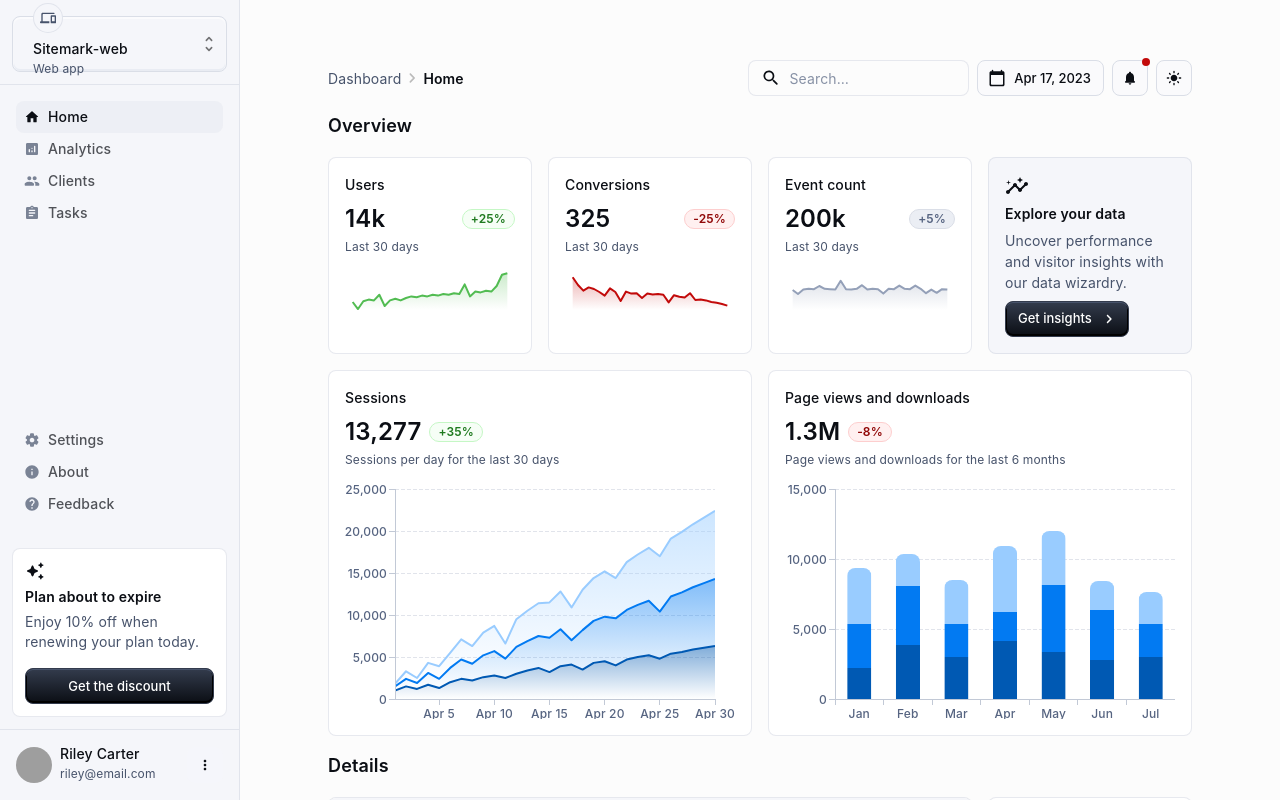
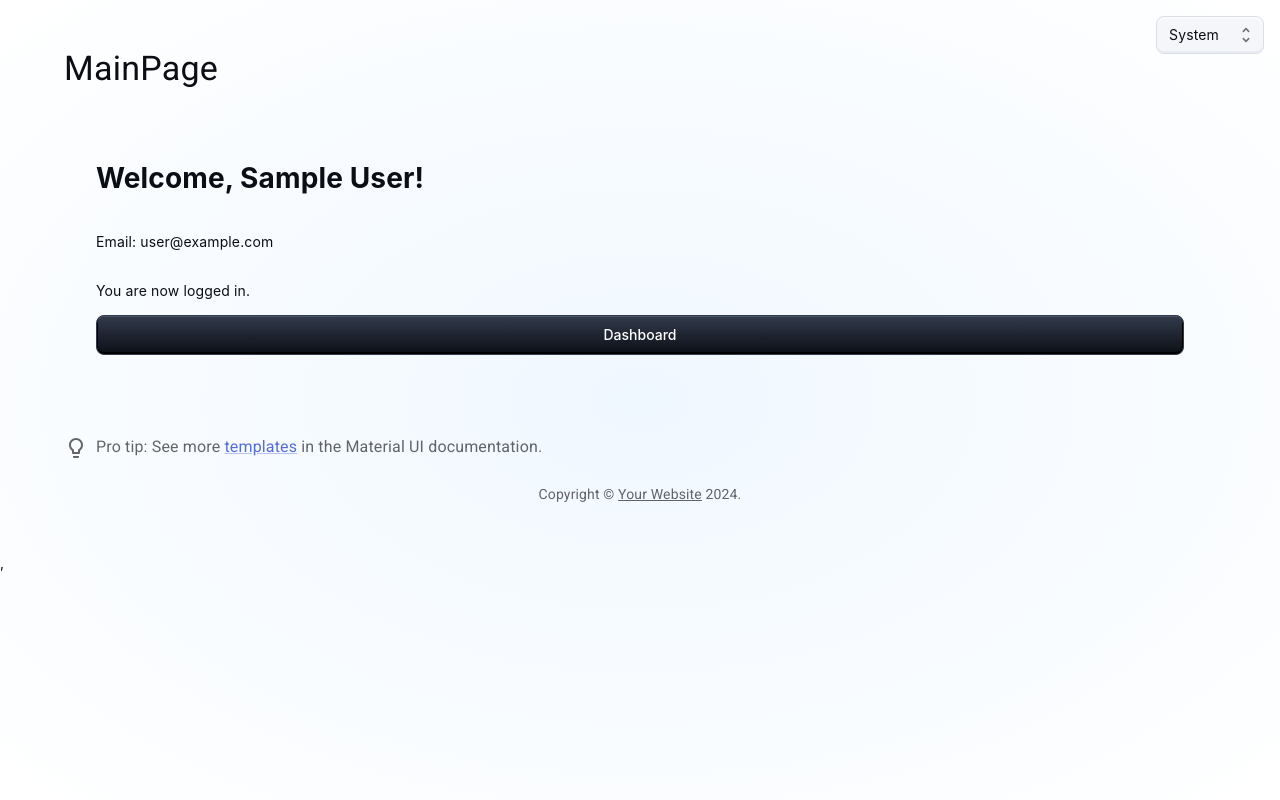
Before and after one commit to jackyhuynh/OrangeFrontend, a React (Vite) app: page /home in a window 1280 px wide. Before the commit this address led to /dashboard. Shown: the top 800 px of the page. Built offline with nearby package versions, Linux system fonts and the light colour scheme; no server answers; sample sign-in values are in the browser's storage; grey boxes are pictures that could not be loaded.

Commit message:
WIP: Dashboard and Main Page is now update

```diff
--- a/src/components/dashboard/Dashboard.tsx
+++ b/src/components/dashboard/Dashboard.tsx
@@ -17,6 +17,9 @@ import SideMenu from "./components/SideMenu";
 import AppNavbar from "./components/Dashboard";
 import Header from "./components/Header";
 import MainGrid from "./components/MainGrid";
+import {getAuth} from "firebase/auth";
+import {Navigate, useNavigate} from "react-router-dom";
+import {useAuthState} from "react-firebase-hooks/auth";
 
 
 const xThemeComponents = {
@@ -26,8 +29,26 @@ const xThemeComponents = {
   ...treeViewCustomizations,
 };
 
+const auth = getAuth();
+
 export default function Dashboard(props: { disableCustomTheme?: boolean }) {
-  return (
+    const navigate = useNavigate(); // Initialize useNavigate
+    const [user, loading, error] = useAuthState(auth);
+    console.log('Auth state:', {user, loading, error});
+
+    if (loading) {
+        return <p>Loading...</p>;
+    }
+
+    if (error) {
+        return <p>Error: {error.message}</p>;
+    }
+
+    if (!user) {
+        return <Navigate to={'/login'} replace={true}/>;
+    }
+
+    return (
     <AppTheme {...props} themeComponents={xThemeComponents}>
       <CssBaseline enableColorScheme />
       <Box sx={{ display: 'flex' }}>
--- a/src/components/main/MainPage.tsx
+++ b/src/components/main/MainPage.tsx
@@ -5,8 +5,34 @@ import {getAuth} from "firebase/auth";
 import {Navigate, useNavigate} from "react-router-dom";
 import Button from "@mui/material/Button";
 import AppTheme from "../../shared-theme/AppTheme";
+import CssBaseline from "@mui/material/CssBaseline";
+import ColorModeSelect from "../../shared-theme/ColorModeSelect";
+import {styled} from "@mui/material/styles";
+import Stack from "@mui/material/Stack";
 
 const auth = getAuth();
+
+const MainContainer = styled(Stack)(({theme}) => ({
+    minHeight: '100%',
+    padding: theme.spacing(2),
+    [theme.breakpoints.up('sm')]: {
+        padding: theme.spacing(4),
+    },
+    '&::before': {
+        content: '""',
+        display: 'block',
+        position: 'absolute',
+        zIndex: -1,
+        inset: 0,
+        backgroundImage:
+            'radial-gradient(ellipse at 50% 50%, hsl(210, 100%, 97%), hsl(0, 0%, 100%))',
+        backgroundRepeat: 'no-repeat',
+        ...theme.applyStyles('dark', {
+            backgroundImage:
+                'radial-gradient(at 50% 50%, hsla(210, 100%, 16%, 0.5), hsl(220, 30%, 5%))',
+        }),
+    },
+}));
 
 export default function MainPage (props: { disableCustomTheme?: boolean }) {
     const navigate = useNavigate(); // Initialize useNavigate
@@ -26,9 +52,11 @@ export default function MainPage (props: { disableCustomTheme?: boolean }) {
         return <Navigate to="/login" replace={true}/>;
     }
 
-    // @ts-ignore
     return (
         <AppTheme{...props}>
+            <CssBaseline enableColorScheme/>
+            <MainContainer direction="column" justifyContent="space-between">
+                <ColorModeSelect sx={{position: 'fixed', top: '1rem', right: '1rem'}}/>
                 <h1>Welcome, {user.displayName}!</h1>
                 <p>Email: {user.email}</p>
                 <p>You are now logged in.</p>
@@ -36,10 +64,13 @@ export default function MainPage (props: { disableCustomTheme?: boolean }) {
                     type="submit"
                     fullWidth
                     variant="contained"
-                onClick={navigate('/dashboard')}
+                    onClick={() => navigate('/dashboard')}
                 >
                     Dashboard
                 </Button>
+
+            </MainContainer>
+
         </AppTheme>
 
 );
```
Lines whose indentation alone changed are shown as unchanged.
